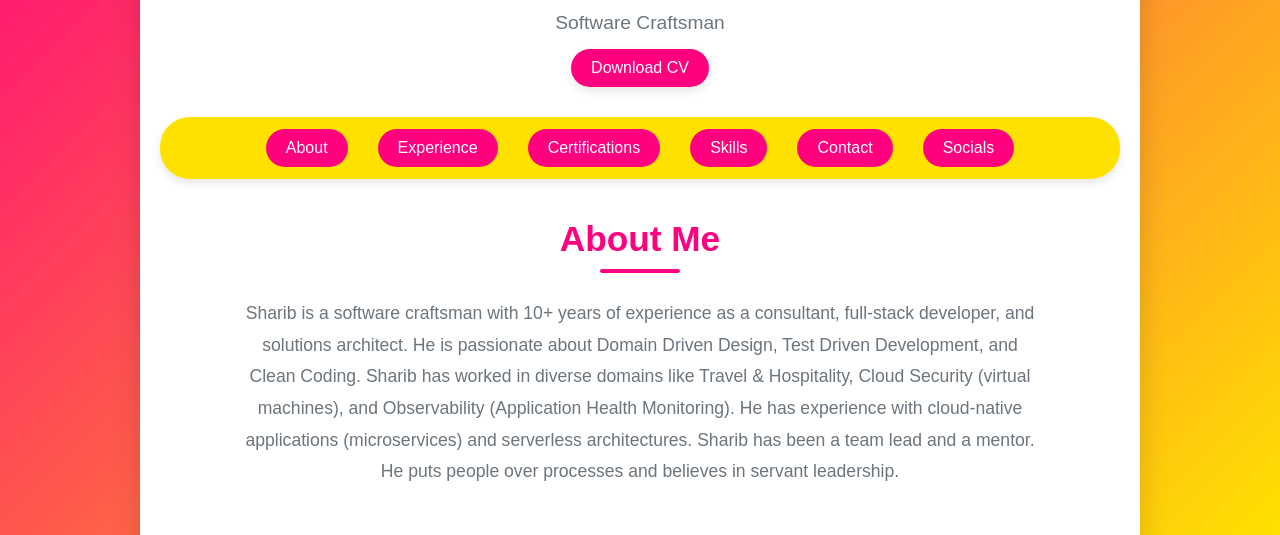
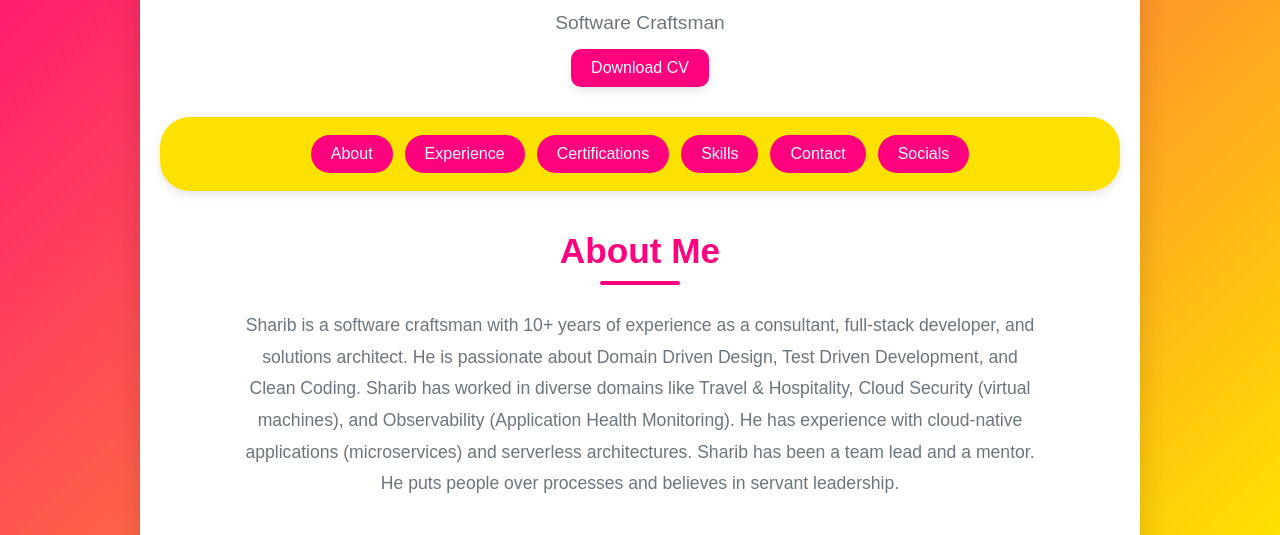
Before and after one commit to sharibj/portfolio, a plain HTML site: page index.html in a window 1280 px wide. Shown: the part 257-792 px from the top of the page. Drawn offline with Linux system fonts and the light colour scheme.

Commit message:
Adjust navbar margins

```diff
--- a/css/main.css
+++ b/css/main.css
@@ -72,7 +72,7 @@ header p {
     font-size: 1rem;
     color: var(--card-background);
     background: var(--primary-color);
-    border-radius: 50px;
+    border-radius: 10px;
     text-decoration: none;
     transition: background 0.3s ease, transform 0.3s ease;
     box-shadow: 0 4px 10px rgba(0, 0, 0, 0.1);
@@ -85,6 +85,7 @@ header p {
 
 nav {
     display: flex;
+    flex-flow: wrap;
     justify-content: center;
     background: var(--secondary-color);
     padding: 12px;
@@ -96,8 +97,8 @@ nav {
 nav a {
     color: var(--card-background);
     padding: 10px 20px;
+    margin: 6px;
     text-decoration: none;
-    margin: 0 15px;
     border-radius: 50px;
     background: var(--primary-color);
     transition: background 0.3s ease, transform 0.3s ease;
```
